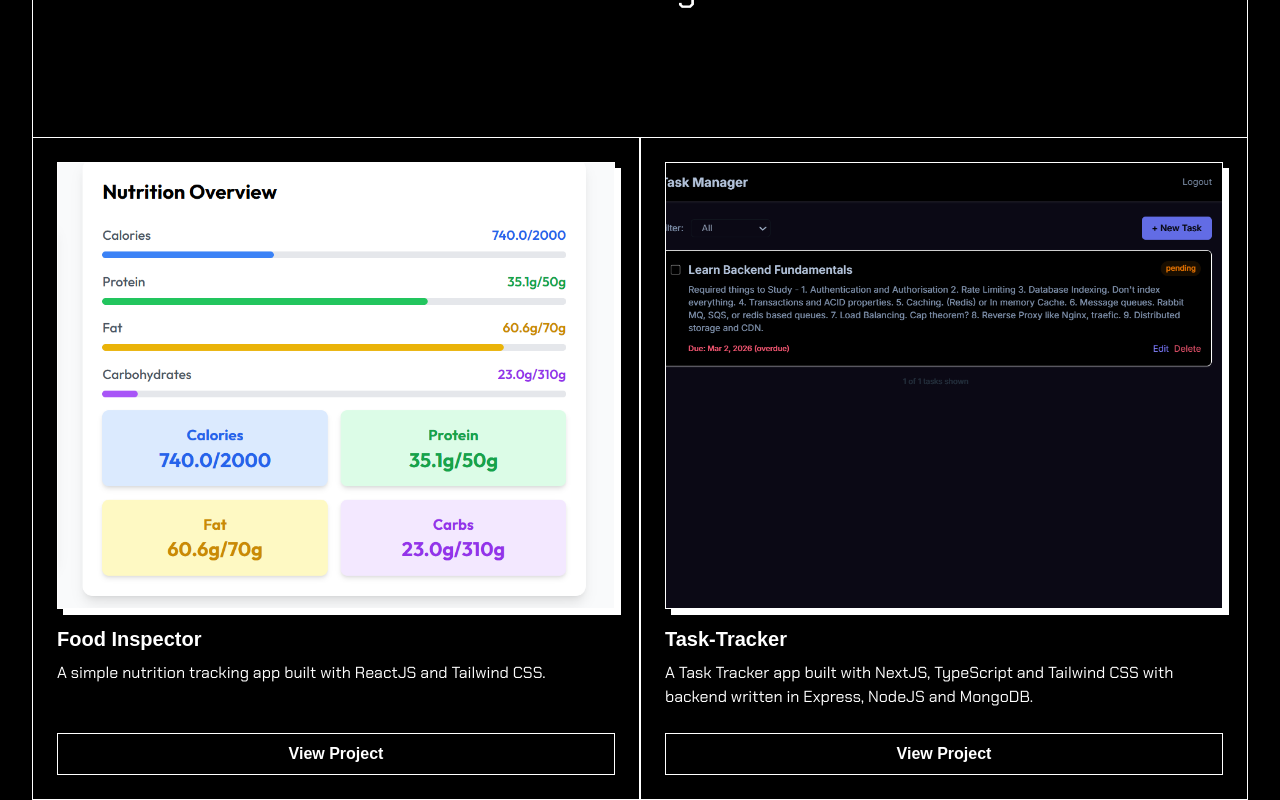
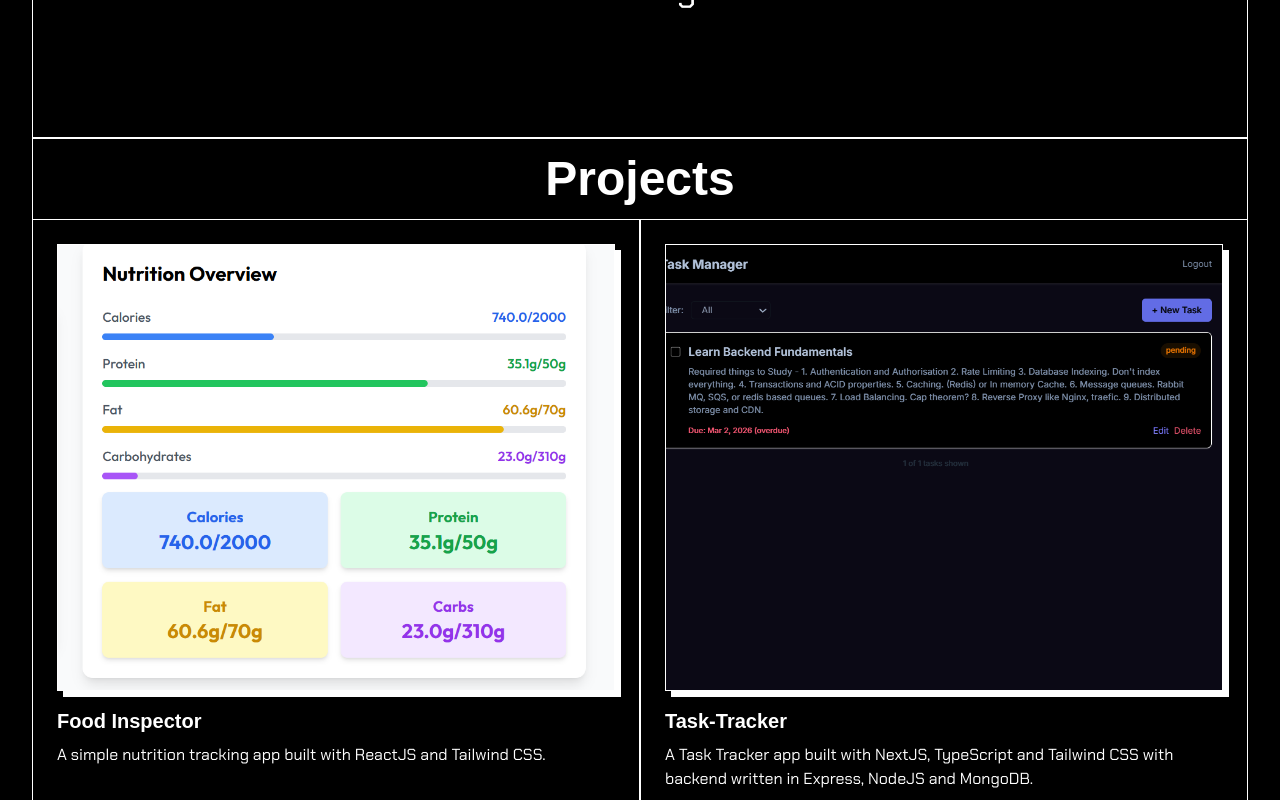
Before and after one commit to barryspacezero/Portfolio, a React (Vite) app: page / in a window 1280 px wide. Shown: the part 400-1200 px from the top of the page. Built offline with nearby package versions, Linux system fonts and the light colour scheme; a web font is replaced by a local one.

Commit message:
Added a title to the project page

```diff
--- a/src/App.jsx
+++ b/src/App.jsx
@@ -41,8 +41,9 @@ function App() {
   return (
     <main className="min-h-screen">
       <Nav />
+      <h1 className="text-5xl font-bold text-white justify-center flex border mx-4 p-4 md:mx-8">Projects</h1>
+      <div className="grid grid-cols-1 sm:grid-cols-2 lg:grid-cols-2 mx-4 md:mx-8">
 
-      <div className="grid grid-cols-1 sm:grid-cols-2 lg:grid-cols-2 mx-4 md:mx-8">
         <ProjectCard src={NFP} title="Food Inspector" description="A simple nutrition tracking app built with ReactJS and Tailwind CSS." />
         <ProjectCard src={taskmanager} title="Task-Tracker" description="A Task Tracker app built with NextJS, TypeScript and Tailwind CSS with backend written in Express, NodeJS and MongoDB." />
         <ProjectCard src={"https://picsum.photos/536/354"} title="Telegram-GameInfoBot" description="A Telegram bot built with Python using the Pyrogram library and Twitch's API." />
```
